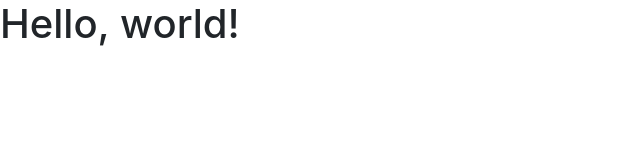
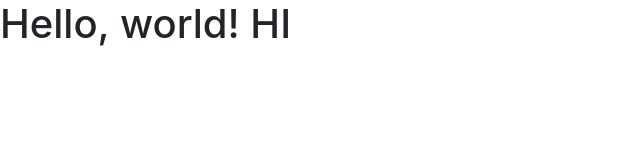
Before and after one commit to Cla-ra/ACS-HPV, a plain HTML site: page index.html in a window 1280 px wide. Shown: the full height of the page, 0-640 px from the left. Drawn offline with nearby package versions, Linux system fonts and the light colour scheme.

Commit message:
testing
testing push

```diff
--- a/index.html
+++ b/index.html
@@ -11,7 +11,7 @@
     <title>Global HPV Cancer Free</title>
   </head>
   <body>
-    <h1>Hello, world!</h1>
+    <h1>Hello, world! HI</h1>
 
     <!-- Optional JavaScript -->
     <!-- jQuery first, then Popper.js, then Bootstrap JS -->
```
